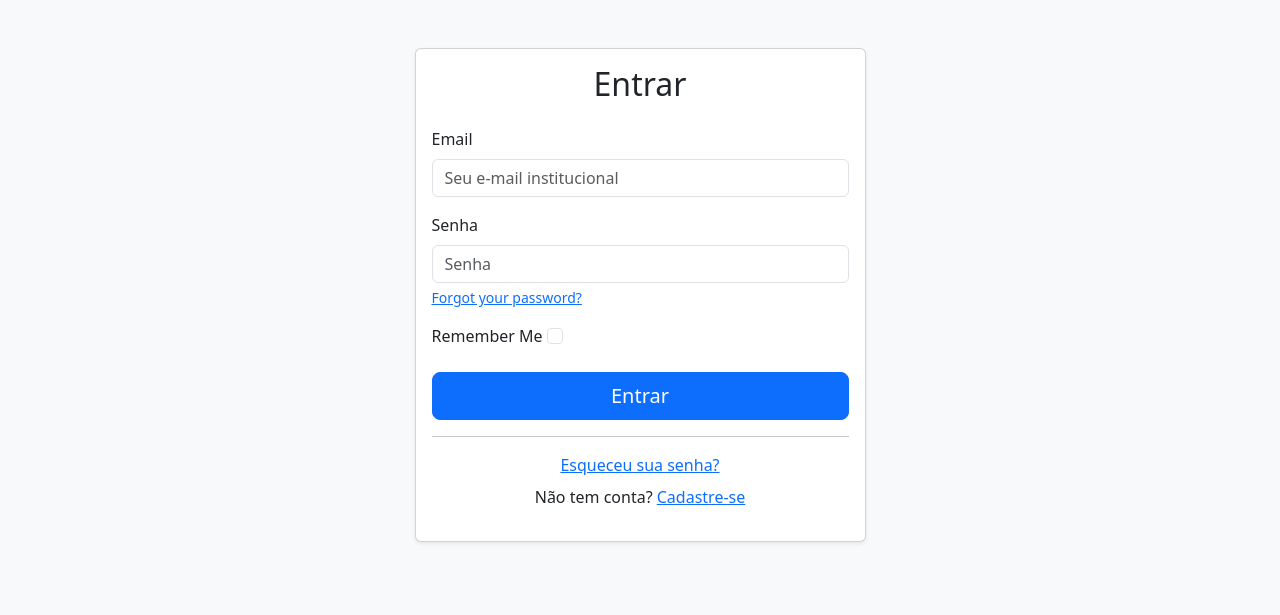
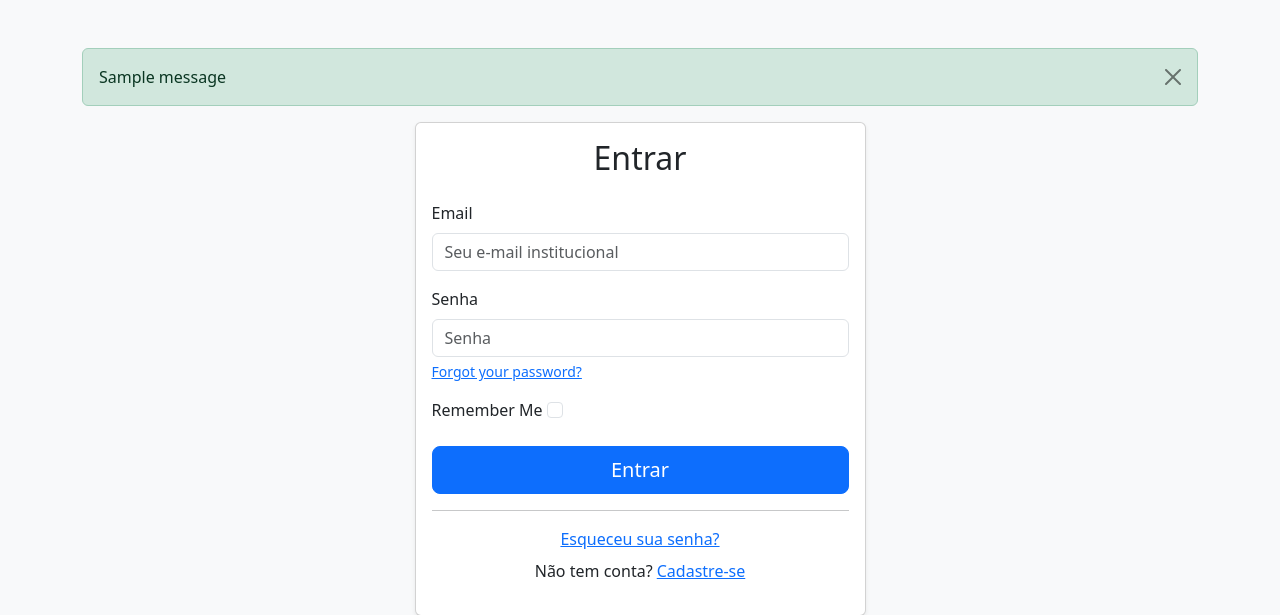
Before and after one commit to drArthurpts/tpSistemasDistribuidos, a Django app: page /accounts/login/ in a window 1280 px wide. Shown: the top 615 px of the page. Run offline with Django 4.2, Linux system fonts and the light colour scheme; tables that the repository leaves empty hold one stand-in row (values such as "Sample post"); one stand-in notice (Sample message) is shown; parts of the project's set-up code (start-up, migrations or seed data) failed here and were passed over.

Commit message:
Mensagens de erro login

```diff
--- a/projeto-sd/templates/account/login.html
+++ b/projeto-sd/templates/account/login.html
@@ -1,5 +1,7 @@
 {% extends "base.html" %}
-{% load i18n %} {% block title %}{% trans "Sign In" %}{% endblock %}
+{% load i18n %}
+
+{% block title %}{% trans "Sign In" %}{% endblock %}
 
 {% block content %}
 <div class="row justify-content-center">
@@ -11,10 +13,19 @@
                 <form class="login" method="POST" action="{% url 'account_login' %}">
                     {% csrf_token %}
 
+                    {% if form.non_field_errors %}
+                    <div class="alert alert-danger">
+                        {% for error in form.non_field_errors %}
+                        <p class="mb-0">{{ error }}</p>
+                        {% endfor %}
+                    </div>
+                    {% endif %}
+
                     {% for field in form %}
                     <div class="mb-3">
                         <label for="{{ field.id_for_label }}" class="form-label">{{ field.label }}</label>
-                            {{ field }} {% if field.help_text %}
+                        {{ field }}
+                        {% if field.help_text %}
                         <div class="form-text">{{ field.help_text|safe }}</div>
                         {% endif %}
                         {% for error in field.errors %}
--- a/projeto-sd/templates/base.html
+++ b/projeto-sd/templates/base.html
@@ -28,6 +28,15 @@
 
     <main class="main-content py-5">
         <div class="container">
+
+            {% if messages %}
+                {% for message in messages %}
+                    <div class="alert alert-{{ message.tags }} alert-dismissible fade show" role="alert">
+                        {{ message }}
+                        <button type="button" class="btn-close" data-bs-dismiss="alert" aria-label="Close"></button>
+                    </div>
+                {% endfor %}
+            {% endif %}
             {% block content %}
             {% endblock %}
         </div>
```
Lines whose indentation alone changed are shown as unchanged.
